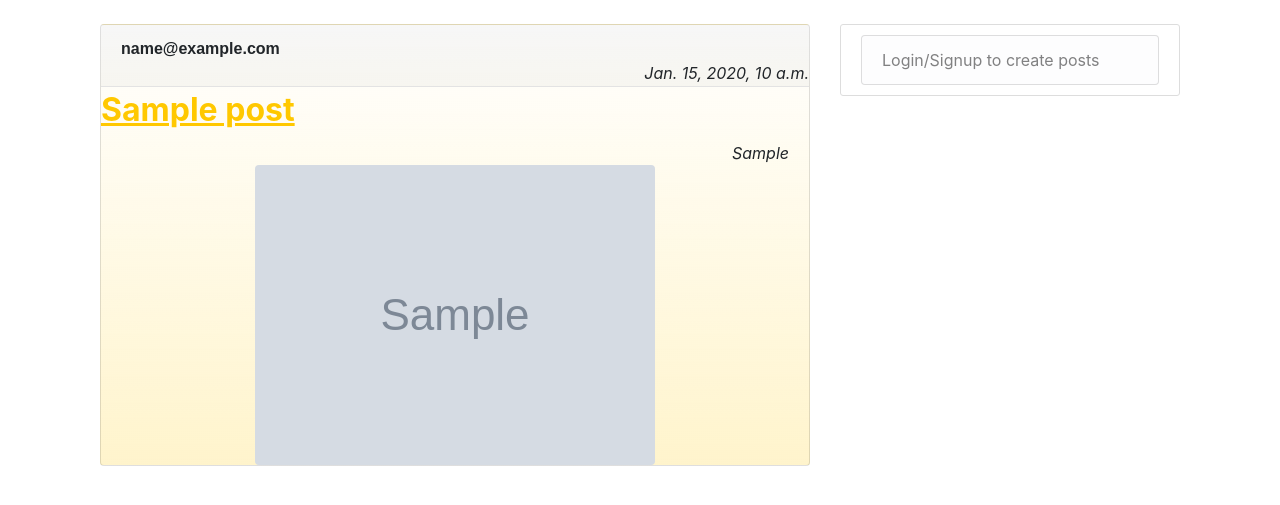
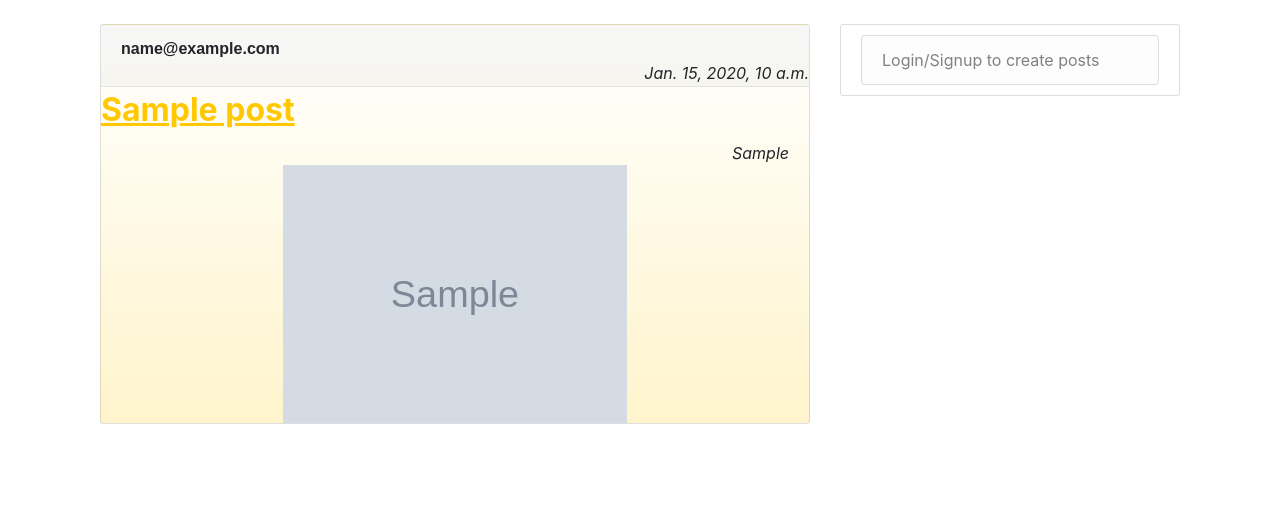
Before and after one commit to ContriHUB/Sheher, a Django app: page /blog/ in a window 1280 px wide. Shown: the part 56-561 px from the top of the page. Run offline with Django 3.2, Linux system fonts and the light colour scheme; tables that the repository leaves empty hold one stand-in row (Sample ...); some libraries are stand-ins or nearby versions.

Commit message:
Resized image

```diff
--- a/templates/blog/home.html
+++ b/templates/blog/home.html
@@ -13,7 +13,7 @@
             <div class="card-text">
             <div class="article-content" style="text-align:right; width: 43rem; font-style: italic;">{{ post.location }}</div>
             {% if post.picture %}
-            <img class="rounded mx-auto d-block" src="{{ post.picture.url }}" alt="image">
+            <img class="rounded mx-auto d-block" src="{{ post.picture.url }}" alt="image" style="height: 258px; width:668px; object-fit: scale-down;">
             {% endif %}
             </div>
     </div>
--- a/templates/blog/post_detail.html
+++ b/templates/blog/post_detail.html
@@ -9,7 +9,7 @@
         <p class="article-content">{{ post.location }}</p>
         <h5>{{ post.content }}</h5>
         {% if post.picture %}
-        <img class="rounded mx-auto d-block" src="{{ post.picture.url }}" alt="image">
+        <img class="rounded mx-auto d-block" src="{{ post.picture.url }}" alt="image" style="height: 258px; width:668px; object-fit: scale-down;">
         {% endif %}
 </div>
 <div>
--- a/templates/blog/your_post.html
+++ b/templates/blog/your_post.html
@@ -15,7 +15,7 @@
             <div class="card-text">
             <div class="article-content" style="text-align:right; width: 43rem; font-style: italic;">{{ post.location }}</div>
             {% if post.picture %}
-            <img class="rounded mx-auto d-block" src="{{ post.picture.url }}" alt="image">
+            <img class="rounded mx-auto d-block" src="{{ post.picture.url }}" alt="image" style="height: 258px; width:668px; object-fit: scale-down;">
             {% endif %}
             </div>
     </div>
```
Also changed, not shown: media/images/post/Screenshot_21.png (added), media/images/post/Screenshot_4.png (added).
